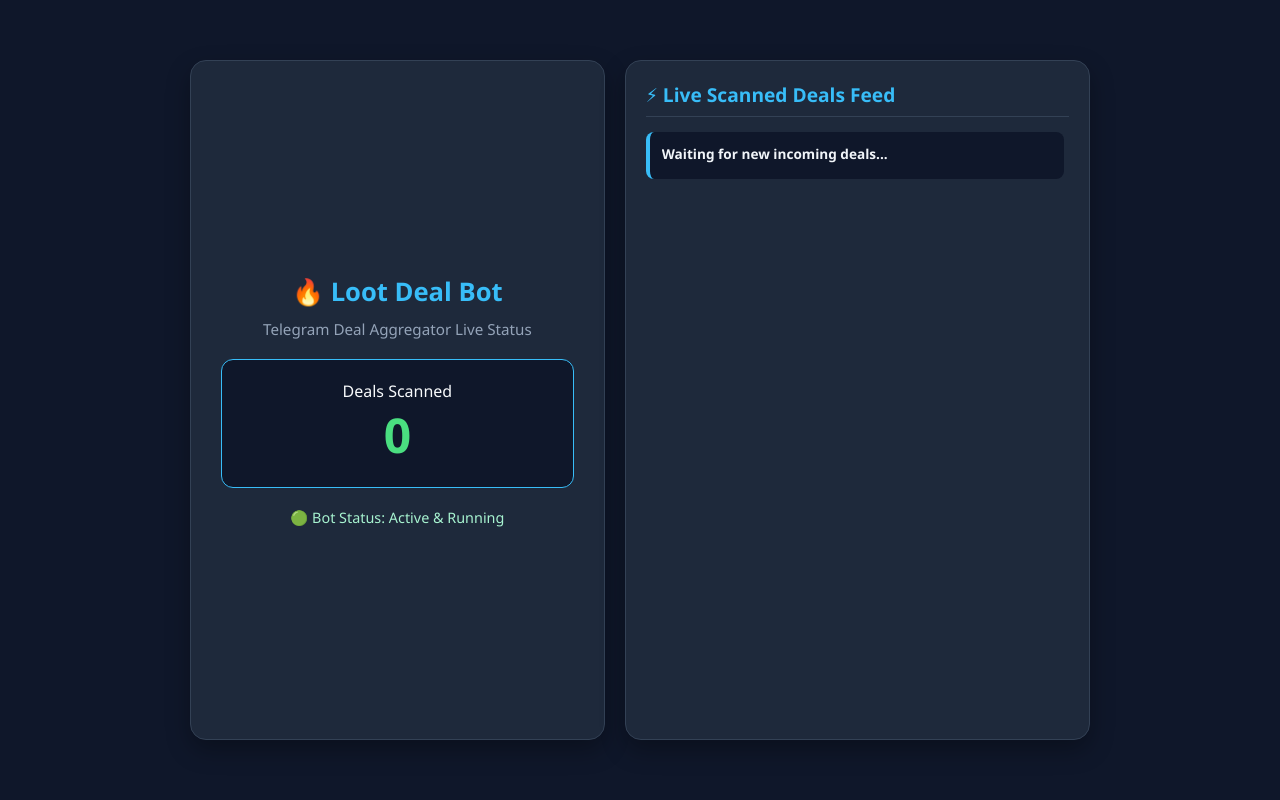
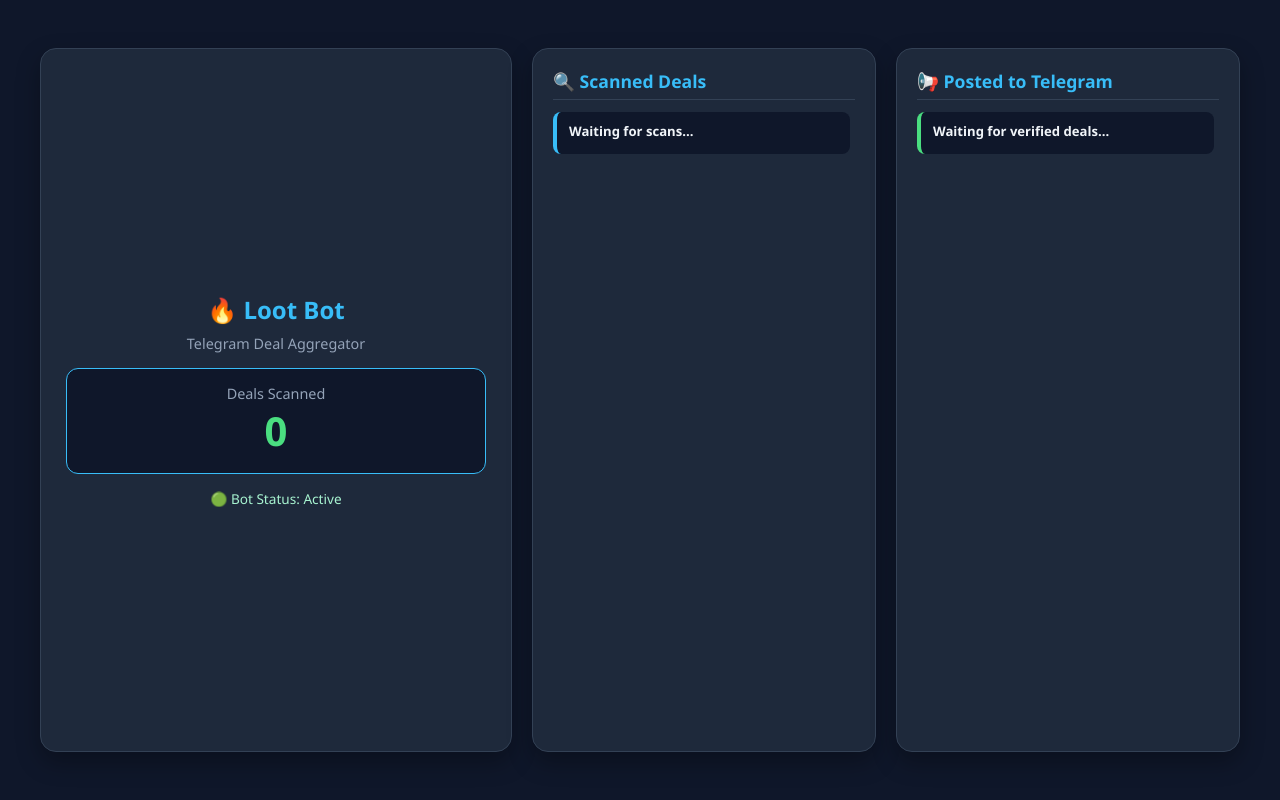
Before and after one commit to ashishgit123-cloud/loot-hunter, a Flask app: page / in a window 1280 px wide. Run offline with Flask 3, Linux system fonts and the light colour scheme; data that the repository does not hold is empty; parts of the project's set-up code (start-up, migrations or seed data) failed here and were passed over.

Commit message:
webPage changes

```diff
--- a/templates/index.html
+++ b/templates/index.html
@@ -23,17 +23,27 @@
         .main-container {
             display: flex;
             gap: 20px;
-            max-width: 900px;
+            max-width: 1200px;
             width: 100%;
-            height: 85vh;
+            height: 88vh;
+        }
+        .left-panel {
+            flex: 1;
+            display: flex;
+            flex-direction: column;
+            gap: 20px;
+        }
+        .right-panel {
+            flex: 1.5;
+            display: flex;
+            gap: 20px;
         }
         .card {
             background: #1e293b;
-            padding: 30px;
+            padding: 25px;
             border-radius: 16px;
             box-shadow: 0 10px 25px rgba(0, 0, 0, 0.3);
             text-align: center;
-            flex: 1;
             border: 1px solid #334155;
             display: flex;
             flex-direction: column;
@@ -44,44 +54,45 @@
             padding: 20px;
             border-radius: 16px;
             box-shadow: 0 10px 25px rgba(0, 0, 0, 0.3);
-            flex: 1.2;
+            flex: 1;
             border: 1px solid #334155;
             display: flex;
             flex-direction: column;
+            height: 100%;
         }
         h1 {
-            font-size: 1.6rem;
-            margin-bottom: 10px;
+            font-size: 1.5rem;
+            margin-bottom: 8px;
             color: #38bdf8;
         }
         p {
             color: #94a3b8;
-            margin-bottom: 20px;
-            font-size: 0.95rem;
+            margin-bottom: 15px;
+            font-size: 0.9rem;
         }
         .counter-box {
             background: #0f172a;
-            padding: 20px;
+            padding: 15px;
             border-radius: 12px;
             border: 1px solid #38bdf8;
         }
         .counter-number {
-            font-size: 3rem;
+            font-size: 2.5rem;
             font-weight: bold;
             color: #4ade80;
         }
         .status {
-            margin-top: 20px;
-            font-size: 0.9rem;
+            margin-top: 15px;
+            font-size: 0.85rem;
             color: #a7f3d0;
         }
         h2 {
-            font-size: 1.2rem;
-            margin-bottom: 15px;
+            font-size: 1.1rem;
+            margin-bottom: 12px;
             color: #38bdf8;
             text-align: left;
             border-bottom: 1px solid #334155;
-            padding-bottom: 8px;
+            padding-bottom: 6px;
         }
         .deals-list {
             overflow-y: auto;
@@ -94,10 +105,13 @@
         }
         .deal-item {
             background: #0f172a;
-            padding: 12px;
+            padding: 10px 12px;
             border-radius: 8px;
             border-left: 4px solid #38bdf8;
-            font-size: 0.85rem;
+            font-size: 0.82rem;
+        }
+        .deal-item.posted {
+            border-left-color: #4ade80;
         }
         .deal-title {
             font-weight: bold;
@@ -112,7 +126,7 @@
             display: flex;
             justify-content: space-between;
             color: #94a3b8;
-            font-size: 0.75rem;
+            font-size: 0.72rem;
         }
         .deal-price {
             color: #4ade80;
@@ -120,7 +134,7 @@
         }
         /* Scrollbar design */
         ::-webkit-scrollbar {
-            width: 6px;
+            width: 5px;
         }
         ::-webkit-scrollbar-track {
             background: #0f172a;
@@ -134,25 +148,40 @@
 <body>
 
     <div class="main-container">
-        <!-- Left Side: Counter Dashboard -->
-        <div class="card">
-            <h1>🔥 Loot Deal Bot</h1>
-            <p>Telegram Deal Aggregator Live Status</p>
+        <!-- Left Panel: Counter & Status -->
+        <div class="left-panel">
+            <div class="card" style="flex: 1;">
+                <h1>🔥 Loot Bot</h1>
+                <p>Telegram Deal Aggregator</p>
 
                 <div class="counter-box">
-                <div>Deals Scanned</div>
+                    <div style="font-size: 0.9rem; color: #94a3b8;">Deals Scanned</div>
                     <div class="counter-number" id="scannedCount">0</div>
                 </div>
 
-            <div class="status">🟢 Bot Status: Active & Running</div>
+                <div class="status">🟢 Bot Status: Active</div>
+            </div>
         </div>
 
-        <!-- Right Side: Live Scrollable Deals Feed -->
+        <!-- Right Panel: Dual Feed (Scanned vs Posted) -->
+        <div class="right-panel">
+            <!-- Section 1: All Scanned Deals -->
             <div class="feed-card">
-            <h2>⚡ Live Scanned Deals Feed</h2>
-            <div class="deals-list" id="dealsList">
+                <h2>🔍 Scanned Deals</h2>
+                <div class="deals-list" id="scannedList">
                     <div class="deal-item">
-                    <div class="deal-title">Waiting for new incoming deals...</div>
+                        <div class="deal-title">Waiting for scans...</div>
+                    </div>
+                </div>
+            </div>
+
+            <!-- Section 2: Posted Deals (Telegram) -->
+            <div class="feed-card">
+                <h2>📢 Posted to Telegram</h2>
+                <div class="deals-list" id="postedList">
+                    <div class="deal-item posted">
+                        <div class="deal-title">Waiting for verified deals...</div>
+                    </div>
                 </div>
             </div>
         </div>
@@ -167,8 +196,8 @@
                 // Update counter
                 document.getElementById('scannedCount').innerText = data.deals_scanned;
 
-                // Update live deals list
-                let dealsContainer = document.getElementById('dealsList');
+                // 1. Update Scanned Deals Feed
+                let scannedContainer = document.getElementById('scannedList');
                 if (data.recent_deals && data.recent_deals.length > 0) {
                     let html = '';
                     data.recent_deals.forEach(deal => {
@@ -183,14 +212,33 @@
                             </div>
                         `;
                     });
-                    dealsContainer.innerHTML = html;
+                    scannedContainer.innerHTML = html;
+                }
+
+                // 2. Update Posted Deals Feed
+                let postedContainer = document.getElementById('postedList');
+                if (data.posted_deals && data.posted_deals.length > 0) {
+                    let html = '';
+                    data.posted_deals.forEach(deal => {
+                        let priceText = typeof deal.price === 'number' ? `₹${deal.price.toLocaleString()}` : deal.price;
+                        html += `
+                            <div class="deal-item posted">
+                                <div class="deal-title"><a href="${deal.url}" target="_blank" style="color:inherit; text-decoration:none;">${deal.title}</a></div>
+                                <div class="deal-meta">
+                                    <span class="deal-price">${priceText}</span>
+                                    <span>${deal.source} | ${deal.time}</span>
+                                </div>
+                            </div>
+                        `;
+                    });
+                    postedContainer.innerHTML = html;
                 }
             } catch (err) {
                 console.error("Error fetching stats:", err);
             }
         }
 
-        setInterval(fetchStats, 4000); // Har 4 second mein refresh hoga
+        setInterval(fetchStats, 4000);
         fetchStats();
     </script>
 </body>
```
Also changed, not shown: loot_listener.py (+52 -34 lines). Lines whose indentation alone changed are shown as unchanged.
